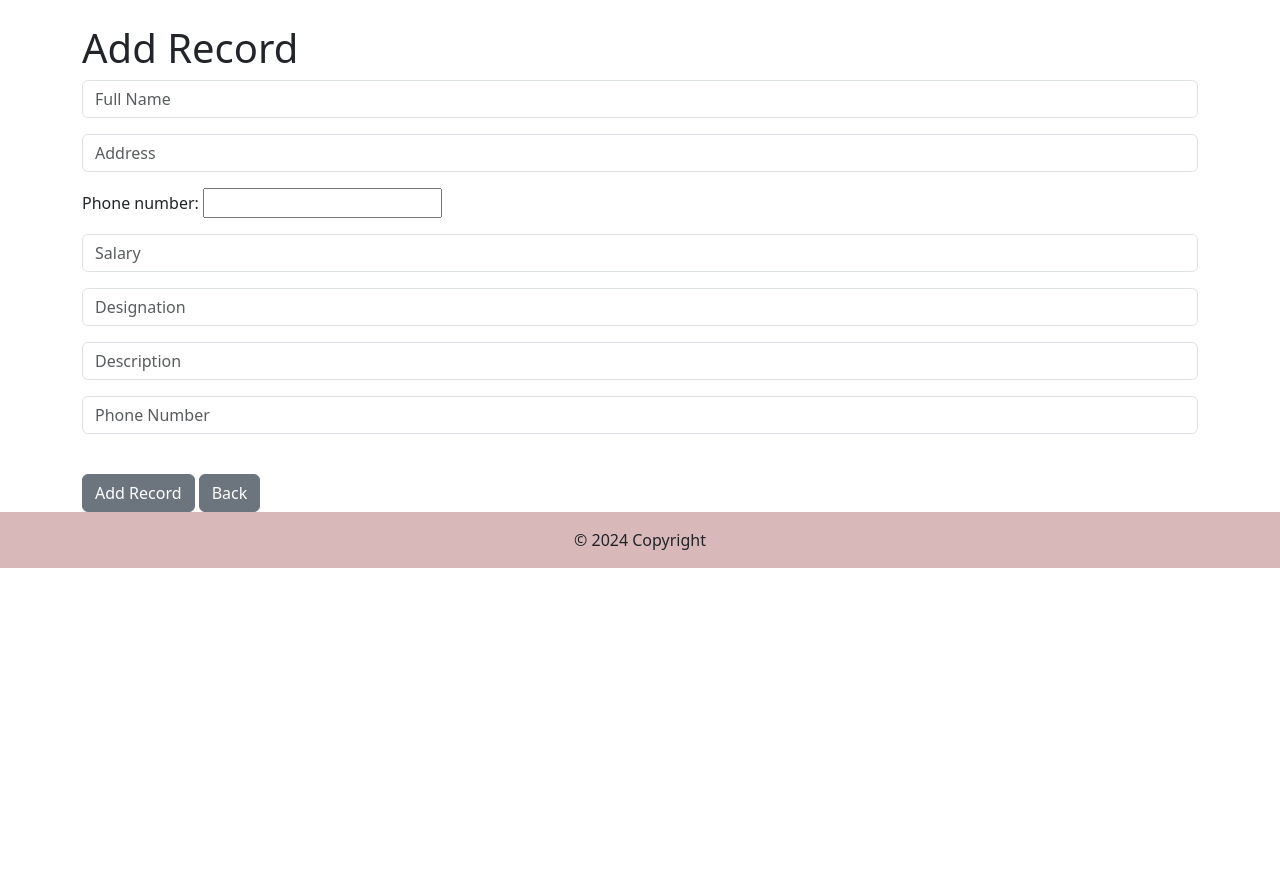
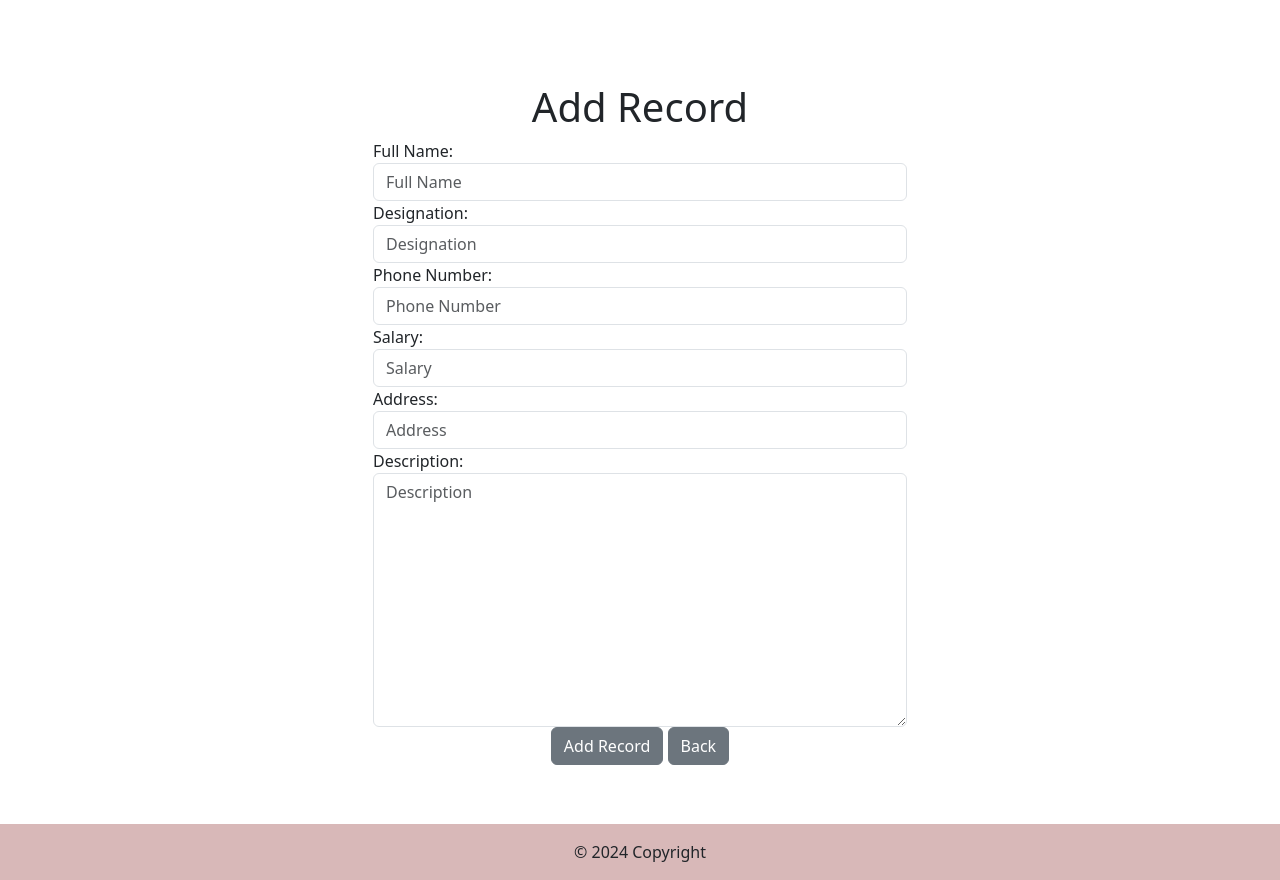
Before and after one commit to xujoncep/Employee-Management-System, a Django app: page /add-record/ in a window 1280 px wide. Shown: the part 56-936 px from the top of the page. Before the commit the page ends 624 px from the top, so only its background shows below. Run offline with Django 5.2, Linux system fonts and the light colour scheme; a user stored in the database is signed in.

Commit message:
update from fixed

```diff
--- a/website/forms.py
+++ b/website/forms.py
@@ -38,26 +38,42 @@ def __init__(self, *args, **kwargs):
 
 # create add record form
 
+class AddRecordForm(forms.ModelForm):
+    name = forms.CharField(
+        required=True,
+        widget=forms.TextInput(attrs={"placeholder": "Full Name", "class": "form-control"}),
+        label=""
+    )
 
-class AddRecordForm(forms.ModelForm):
-    name = forms.CharField(required=True, widget=forms.widgets.TextInput(
-        attrs={"placeholder": "Full Name", "class": "form-control"}), label="")
+    designation = forms.CharField(
+        required=True,
+        widget=forms.TextInput(attrs={"placeholder": "Designation", "class": "form-control"}),
+        label=""
+    )
 
-    designation = forms.CharField(required=True, widget=forms.widgets.TextInput(
-        attrs={"placeholder": "Designation", "class": "form-control"}), label="")
+    phone_number = forms.CharField(
+        required=True,
+        widget=forms.TextInput(attrs={"placeholder": "Phone Number", "class": "form-control"}),
+        label=""
+    )
 
-    phone = forms.CharField(required=True, widget=forms.widgets.TextInput(
-        attrs={"placeholder": "Phone Number", "class": "form-control"}), label="")
+    salary = forms.CharField(
+        required=True,
+        widget=forms.TextInput(attrs={"placeholder": "Salary", "class": "form-control"}),
+        label=""
+    )
 
-    salary = forms.CharField(required=True, widget=forms.widgets.TextInput(
-        attrs={"placeholder": "Salary", "class": "form-control"}), label="")
+    address = forms.CharField(
+        required=True,
+        widget=forms.TextInput(attrs={"placeholder": "Address", "class": "form-control"}),
+        label=""
+    )
 
-    address = forms.CharField(required=True, widget=forms.widgets.TextInput(
-        attrs={"placeholder": "Address", "class": "form-control"}), label="")
-
-    description = forms.CharField(required=True, widget=forms.widgets.TextInput(
-        attrs={"placeholder": "Description", "class": "form-control"}), label="")
-
+    description = forms.CharField(
+        required=True,
+        widget=forms.Textarea(attrs={"placeholder": "Description", "class": "form-control"}),
+        label=""
+    )
 
     class Meta:
         model = Record
--- a/website/templates/add_record.html
+++ b/website/templates/add_record.html
@@ -1,19 +1,50 @@
 {% extends 'base.html' %}
 
-{% block content%}
-<div class="co-md-6 offset-md-0">
-    <h1>Add Record</h1>
+{% block content %}
+<div class="container">
+    <div class="row justify-content-center align-items-center" style="height: 100vh;">
+        <div class="col-md-6">
+            <h1 class="text-center">Add Record</h1>
 
-    <form method="POST" action="{% url 'add_record' %}">
-        {% csrf_token %}
+            <form method="POST" action="{% url 'add_record' %}">
+                {% csrf_token %}
 
-        {{form.as_p}}
+                <div class="form-group">
+                    <label for="{{ form.name.id_for_label }}">Full Name:</label>
+                    {{ form.name }}
+                </div>
 
-        <br>
-        <button type="submit" class="btn btn-secondary">Add Record</button>
+                <div class="form-group">
+                    <label for="{{ form.designation.id_for_label }}">Designation:</label>
+                    {{ form.designation }}
+                </div>
 
-        <a href="{% url 'home' %}" class="btn btn-secondary">Back</a>
-    </form>
+                <div class="form-group">
+                    <label for="{{ form.phone_number.id_for_label }}">Phone Number:</label>
+                    {{ form.phone_number }}
+                </div>
 
+                <div class="form-group">
+                    <label for="{{ form.salary.id_for_label }}">Salary:</label>
+                    {{ form.salary }}
+                </div>
+
+                <div class="form-group">
+                    <label for="{{ form.address.id_for_label }}">Address:</label>
+                    {{ form.address }}
+                </div>
+
+                <div class="form-group">
+                    <label for="{{ form.description.id_for_label }}">Description:</label>
+                    {{ form.description }}
+                </div>
+
+                <div class="text-center">
+                    <button type="submit" class="btn btn-secondary">Add Record</button>
+                    <a href="{% url 'home' %}" class="btn btn-secondary">Back</a>
+                </div>
+            </form>
+        </div>
+    </div>
 </div>
 {% endblock %}
```
Also changed, not shown: db.sqlite3.
